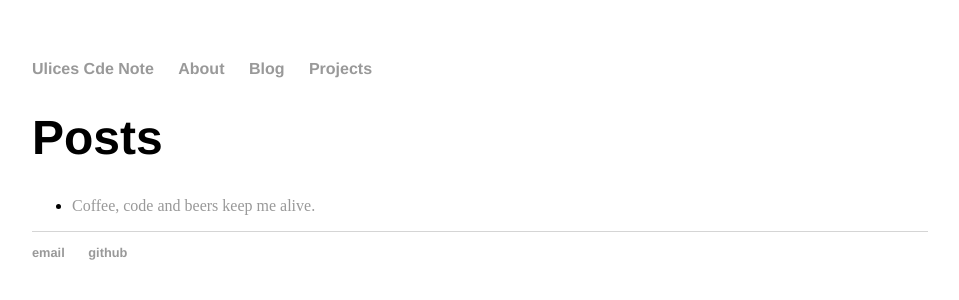
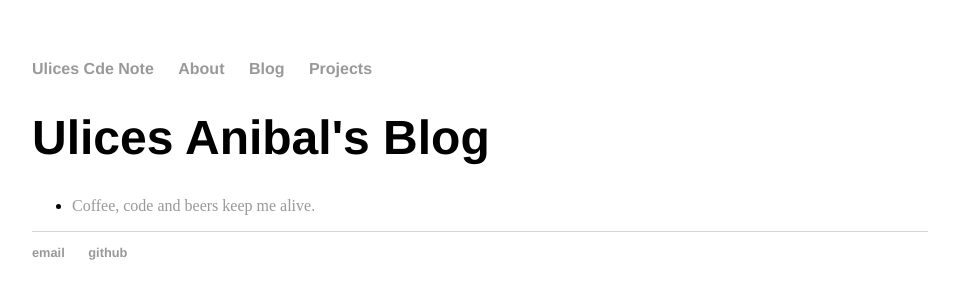
Before and after one commit to ulices/ulices.github.io, a Jekyll site: the page built from blog/index.html, in a window 1280 px wide. Shown: the top 300 px of the page, without its empty margins (160-1119 px from the left). Built offline with Jekyll 4.4.1, drawn with Linux system fonts in a browser that asks for light colours.

Commit message:
Move blog to a directory

```diff
--- a/blog.html
+++ b/blog/index.html
@@ -1,10 +1,10 @@
 ---
 layout: default
-title: Ulices Barajas Code Note
+title: Ulices Anibal's Blog
 ---
 <div class="blurb">
-  <h1>Posts</h1>
-  <ul>
+  <h1>{{ page.title }}</h1>
+  <ul class="posts">
     {% for post in site.posts %}
     <li>
       <a href="{{ post.url }}"> {{ post.title}}</a>
```
